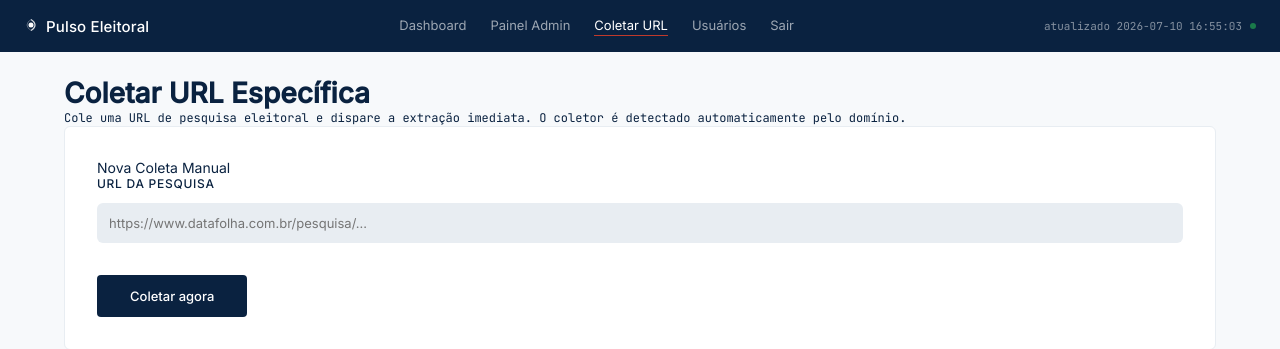
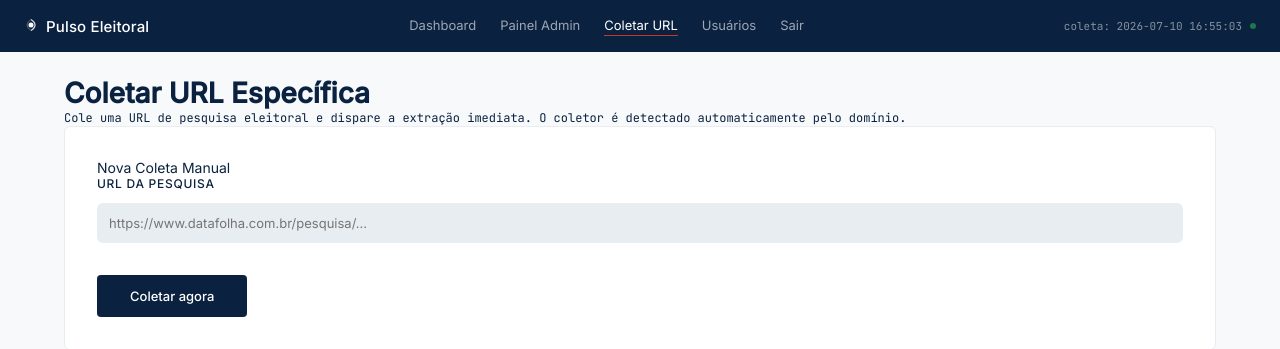
Before and after one commit to simoesleandro/Pulso-eleitoral, a Flask app: page /admin/coletar-url in a window 1280 px wide. Shown: the top 349 px of the page. Run offline with Flask 3, Linux system fonts and the light colour scheme; the visitor is signed in with stand-in values (Sample User, id 1); data comes from the database, SQL or seed files in the repository; some libraries are stand-ins or nearby versions.

Commit message:
fix(dashboard): rotula as duas datas do topo (pesquisa vs coleta)
Os spans #pres-atualizacao-badge e #topbar-update apareciam colados no topo,
ambos escritos "atualizado", significando coisas diferentes (data de coleta da
pesquisa mais recente vs. última execução do coletor). Rotula cada um:
"pesquisa: DD/MM/AAAA" e "coleta: <timestamp>".

Co-Authored-By: Claude Opus 4.8 <noreply@anthropic.com>

```diff
--- a/templates/base.html
+++ b/templates/base.html
@@ -64,7 +64,7 @@
       .then(r => r.json())
       .then(d => {
         document.getElementById('topbar-update').textContent =
-          d.ultima_coleta ? 'atualizado ' + d.ultima_coleta : 'sem dados';
+          d.ultima_coleta ? 'coleta: ' + d.ultima_coleta : 'sem dados';
         document.getElementById('topbar-dot').style.background =
           d.online ? '#1a7a4a' : '#A32D2D';
       })
--- a/templates/dashboard.html
+++ b/templates/dashboard.html
@@ -327,7 +327,7 @@
       }
       document.getElementById('pres-data').textContent = formatarData(data.data_coleta);
       document.getElementById('pres-fonte').textContent = `Fonte: ${data.instituto} | ${formatarData(data.data_coleta)}`;
-      document.getElementById('pres-atualizacao-badge').textContent = `atualizado em: ${formatarData(data.data_coleta)}`;
+      document.getElementById('pres-atualizacao-badge').textContent = `pesquisa: ${formatarData(data.data_coleta)}`;
 
       const ctx = document.getElementById('chart-presidente');
       if (chartPres) chartPres.destroy();
```
